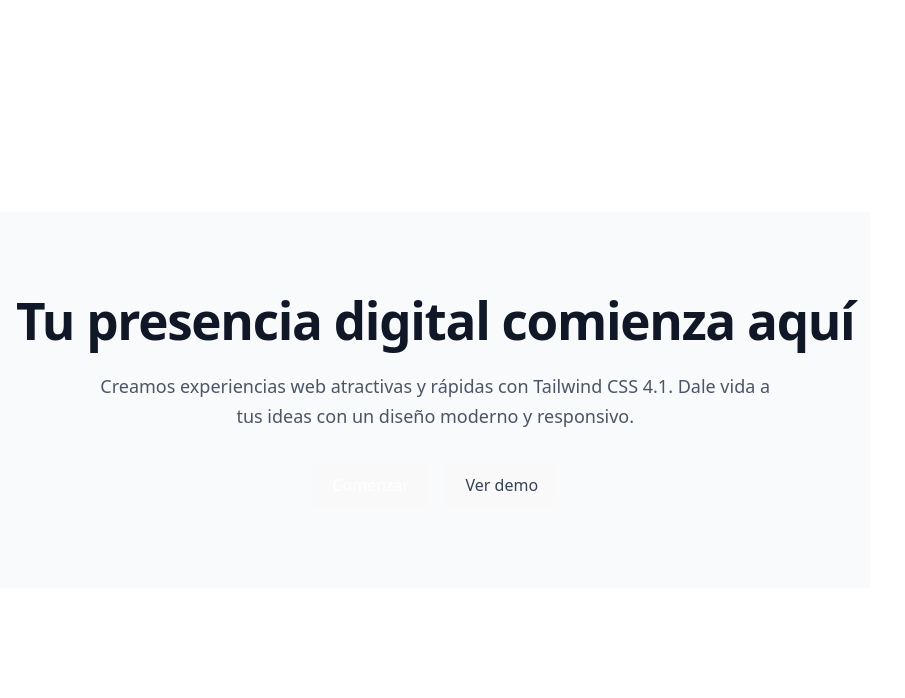
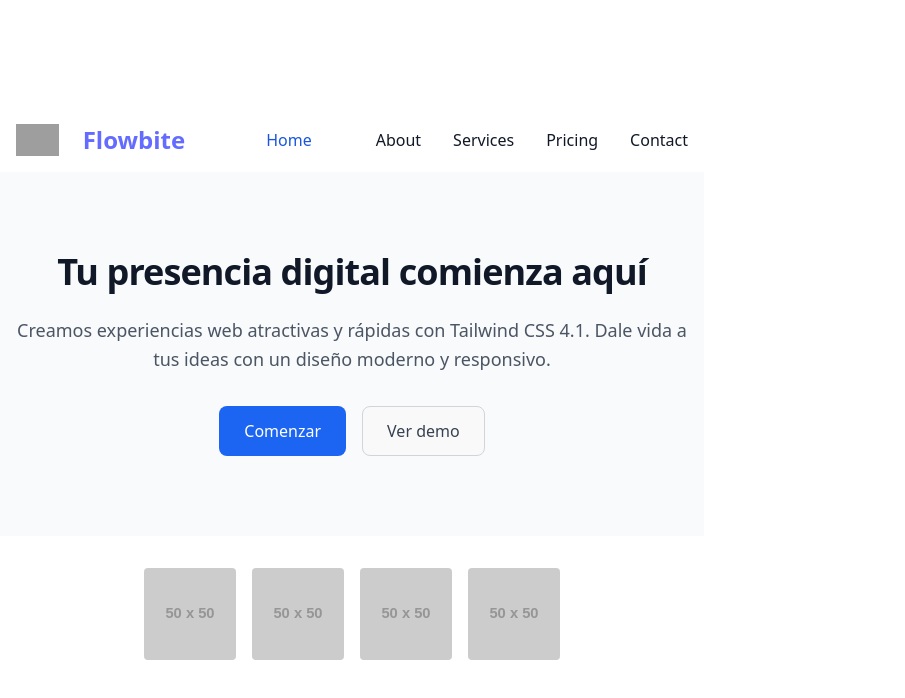
Before and after one commit to gabriel12305/landing, a website built with Vite: page index.html in a window 1280 px wide. Shown: the whole page, without its empty margins (0-905 px from the left). Built offline with nearby package versions, Linux system fonts and the light colour scheme; grey boxes are pictures that could not be loaded; placeholder pictures from the web are drawn by us.

Commit message:
Implementacion de flowbite

```diff
--- a/index.html
+++ b/index.html
@@ -6,9 +6,46 @@
     <meta name="viewport" content="width=device-width, initial-scale=1.0" />
     <title>landing</title>
     <script src="https://cdn.jsdelivr.net/npm/@tailwindcss/browser@4"></script>
+    <link href="https://cdn.jsdelivr.net/npm/flowbite@3.1.2/dist/flowbite.min.css" rel="stylesheet" />
   </head>
   <body>
      <main class="bg-slate-50">
+
+
+         <nav class="bg-white border-gray-200 dark:bg-gray-900">
+         <div class="max-w-screen-xl flex flex-wrap items-center justify-between mx-auto p-4">
+            <a href="https://flowbite.com/" class="flex items-center space-x-3 rtl:space-x-reverse">
+               <img src="https://flowbite.com/docs/images/logo.svg" class="h-8" alt="Flowbite Logo" />
+               <span class="self-center text-2xl font-semibold whitespace-nowrap dark:text-white">Flowbite</span>
+            </a>
+            <button data-collapse-toggle="navbar-default" type="button" class="inline-flex items-center p-2 w-10 h-10 justify-center text-sm text-gray-500 rounded-lg md:hidden hover:bg-gray-100 focus:outline-none focus:ring-2 focus:ring-gray-200 dark:text-gray-400 dark:hover:bg-gray-700 dark:focus:ring-gray-600" aria-controls="navbar-default" aria-expanded="false">
+               <span class="sr-only">Open main menu</span>
+               <svg class="w-5 h-5" aria-hidden="true" xmlns="http://www.w3.org/2000/svg" fill="none" viewBox="0 0 17 14">
+                     <path stroke="currentColor" stroke-linecap="round" stroke-linejoin="round" stroke-width="2" d="M1 1h15M1 7h15M1 13h15"/>
+               </svg>
+            </button>
+            <div class="hidden w-full md:block md:w-auto" id="navbar-default">
+               <ul class="font-medium flex flex-col p-4 md:p-0 mt-4 border border-gray-100 rounded-lg bg-gray-50 md:flex-row md:space-x-8 rtl:space-x-reverse md:mt-0 md:border-0 md:bg-white dark:bg-gray-800 md:dark:bg-gray-900 dark:border-gray-700">
+               <li>
+                  <a href="#" class="block py-2 px-3 text-white bg-blue-700 rounded-sm md:bg-transparent md:text-blue-700 md:p-0 dark:text-white md:dark:text-blue-500" aria-current="page">Home</a>
+               </li>
+               <li>
+                  <a href="#" class="block py-2 px-3 text-gray-900 rounded-sm hover:bg-gray-100 md:hover:bg-transparent md:border-0 md:hover:text-blue-700 md:p-0 dark:text-white md:dark:hover:text-blue-500 dark:hover:bg-gray-700 dark:hover:text-white md:dark:hover:bg-transparent">About</a>
+               </li>
+               <li>
+                  <a href="#" class="block py-2 px-3 text-gray-900 rounded-sm hover:bg-gray-100 md:hover:bg-transparent md:border-0 md:hover:text-blue-700 md:p-0 dark:text-white md:dark:hover:text-blue-500 dark:hover:bg-gray-700 dark:hover:text-white md:dark:hover:bg-transparent">Services</a>
+               </li>
+               <li>
+                  <a href="#" class="block py-2 px-3 text-gray-900 rounded-sm hover:bg-gray-100 md:hover:bg-transparent md:border-0 md:hover:text-blue-700 md:p-0 dark:text-white md:dark:hover:text-blue-500 dark:hover:bg-gray-700 dark:hover:text-white md:dark:hover:bg-transparent">Pricing</a>
+               </li>
+               <li>
+                  <a href="#" class="block py-2 px-3 text-gray-900 rounded-sm hover:bg-gray-100 md:hover:bg-transparent md:border-0 md:hover:text-blue-700 md:p-0 dark:text-white md:dark:hover:text-blue-500 dark:hover:bg-gray-700 dark:hover:text-white md:dark:hover:bg-transparent">Contact</a>
+               </li>
+               </ul>
+            </div>
+         </div>
+         </nav>
+
       <div id="container-01" class="mx-auto px-4 py-20 text-center">
          <h1 class="text-4xl font-extrabold tracking-tight text-gray-900">Tu presencia digital comienza aquí</h1>
          <p class="mt-6 text-lg leading-relaxed text-gray-600 max-w-2xl mx-auto">Creamos experiencias web atractivas y rápidas con Tailwind CSS 4.1. Dale vida a tus ideas con un diseño moderno y responsivo.</p>
@@ -17,6 +54,18 @@
             <button id="demo" class="inline-block px-6 py-3 border border-gray-300 text-gray-700 rounded-lg">Ver demo</button>
          </div>
       </div>
+      <section class="bg-white dark:bg-gray-900">
+         <div id="container-03"  class="px-4 py-8 mx-auto max-w-md md:grid-cols-4">
+               <div id="container-04" class="grid grid-cols-2 gap-4 md:grid-cols-4">
+                  <img src="https://placehold.co/50" alt="Imagen 1" class="w-full h-auto rounded">
+                  <img src="https://placehold.co/50" alt="Imagen 2" class="w-full h-auto rounded">
+                  <img src="https://placehold.co/50" alt="Imagen 3" class="w-full h-auto rounded">
+                  <img src="https://placehold.co/50" alt="Imagen 4" class="w-full h-auto rounded">
+               </div>
+         </div>
+      </section>
+
    </main>
+   <script src="https://cdn.jsdelivr.net/npm/flowbite@3.1.2/dist/flowbite.min.js"></script>
   </body>
 </html>
```
